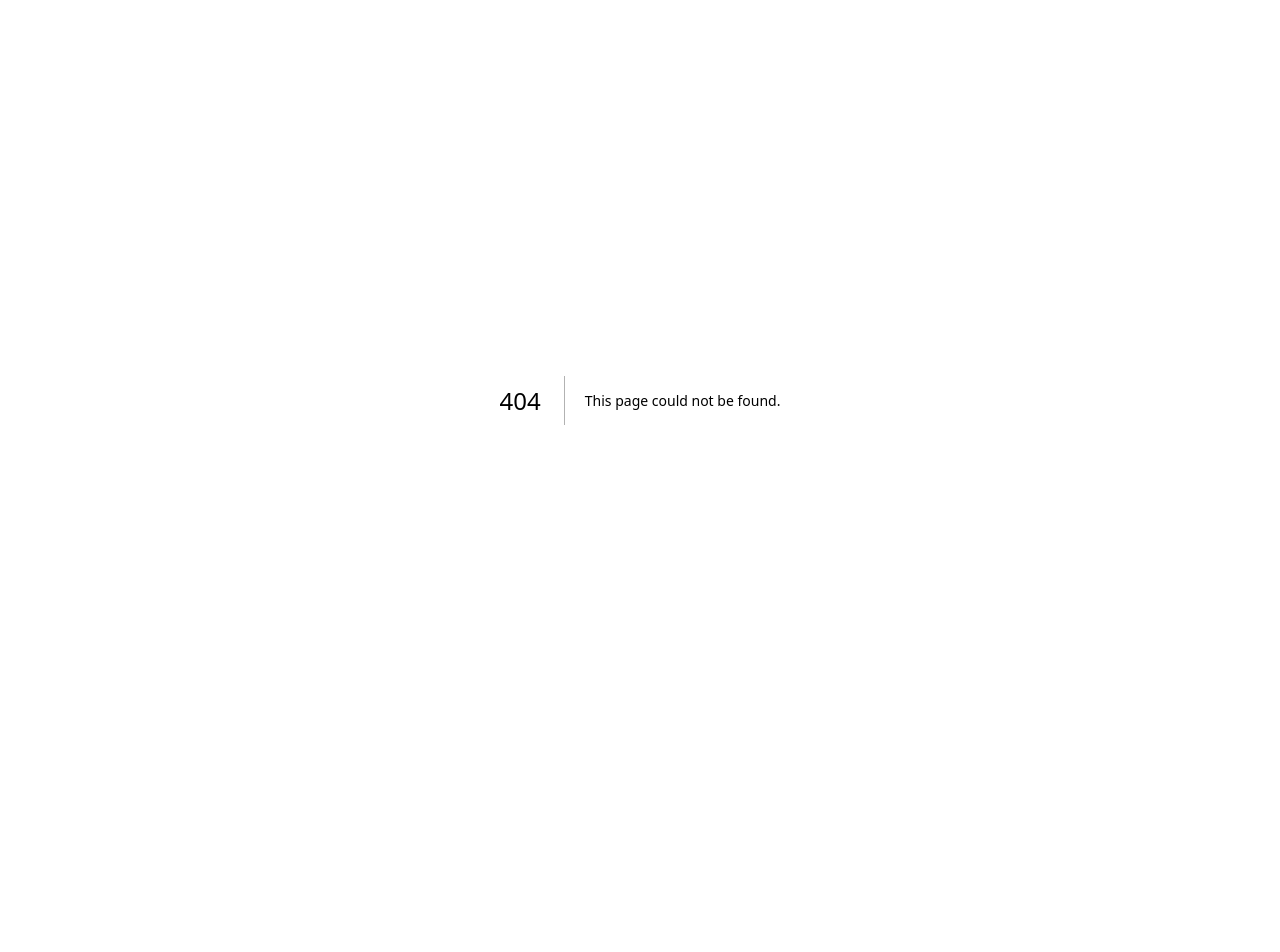
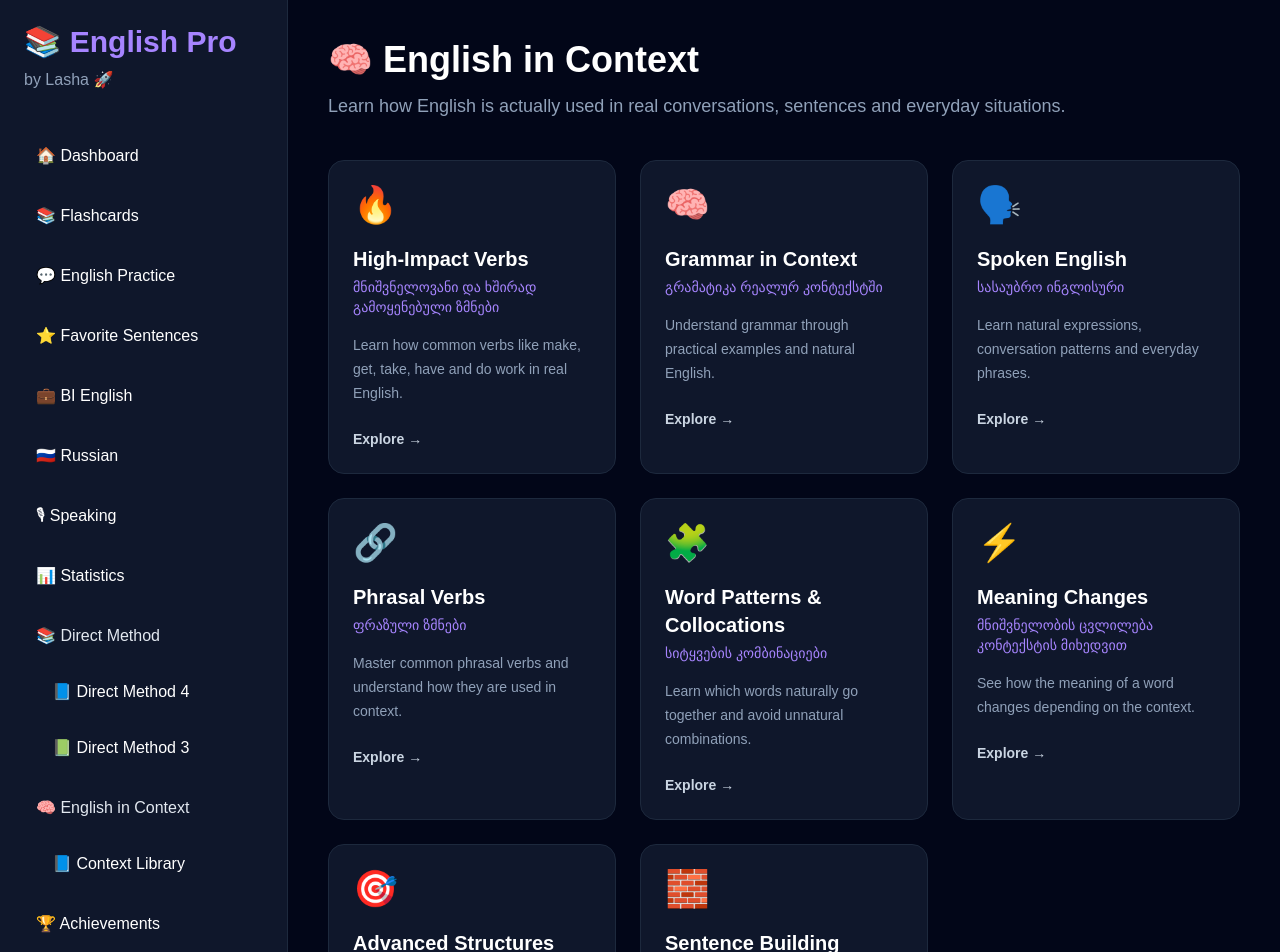
Before and after one commit to powerlasha-byte/english-pro-v2, a Next.js app: page /english-in-context in a window 1280 px wide. Before the commit this address had no page. Shown: the top 952 px of the page. Before the commit the page ends 800 px from the top, so only its background shows below. Built offline with nearby package versions, Linux system fonts and the light colour scheme.

Commit message:
new section

```diff
--- a/app/components/Sidebar.tsx
+++ b/app/components/Sidebar.tsx
@@ -95,6 +95,25 @@ export default function Sidebar() {
           </div>
         </div>
 
+        {/* English in Context */}
+        <div className="space-y-2">
+
+          <div className="block w-full rounded-xl p-3 text-slate-200">
+            🧠 English in Context
+          </div>
+
+          <div className="ml-4 space-y-2">
+
+            <Link
+              href="/english-in-context"
+              className="block w-full rounded-xl p-3 hover:bg-slate-800"
+            >
+              📘 Context Library
+            </Link>
+
+          </div>
+        </div>
+
         <Link
           href="/achievements"
           className="block w-full rounded-xl p-3 hover:bg-slate-800"
--- /dev/null
+++ b/app/english-in-context/page.tsx
@@ -0,0 +1,131 @@
+import Link from "next/link";
+import Layout from "@/app/components/Layout";
+
+const categories = [
+  {
+    id: "high-impact-verbs",
+    icon: "🔥",
+    title: "High-Impact Verbs",
+    georgianTitle: "მნიშვნელოვანი და ხშირად გამოყენებული ზმნები",
+    description:
+      "Learn how common verbs like make, get, take, have and do work in real English.",
+  },
+  {
+    id: "grammar-in-context",
+    icon: "🧠",
+    title: "Grammar in Context",
+    georgianTitle: "გრამატიკა რეალურ კონტექსტში",
+    description:
+      "Understand grammar through practical examples and natural English.",
+  },
+  {
+    id: "spoken-english",
+    icon: "🗣️",
+    title: "Spoken English",
+    georgianTitle: "სასაუბრო ინგლისური",
+    description:
+      "Learn natural expressions, conversation patterns and everyday phrases.",
+  },
+  {
+    id: "phrasal-verbs",
+    icon: "🔗",
+    title: "Phrasal Verbs",
+    georgianTitle: "ფრაზული ზმნები",
+    description:
+      "Master common phrasal verbs and understand how they are used in context.",
+  },
+  {
+    id: "word-patterns",
+    icon: "🧩",
+    title: "Word Patterns & Collocations",
+    georgianTitle: "სიტყვების კომბინაციები",
+    description:
+      "Learn which words naturally go together and avoid unnatural combinations.",
+  },
+  {
+    id: "meaning-changes",
+    icon: "⚡",
+    title: "Meaning Changes",
+    georgianTitle: "მნიშვნელობის ცვლილება კონტექსტის მიხედვით",
+    description:
+      "See how the meaning of a word changes depending on the context.",
+  },
+  {
+    id: "advanced-structures",
+    icon: "🎯",
+    title: "Advanced Structures",
+    georgianTitle: "რთული გრამატიკული სტრუქტურები",
+    description:
+      "Learn advanced structures that make your English more natural and precise.",
+  },
+  {
+    id: "sentence-building",
+    icon: "🧱",
+    title: "Sentence Building",
+    georgianTitle: "წინადადების აგება",
+    description:
+      "Learn how to build longer, clearer and more natural English sentences.",
+  },
+];
+
+export default function EnglishInContextPage() {
+  return (
+    <Layout>
+      <div className="max-w-6xl mx-auto">
+
+        {/* Header */}
+        <div className="mb-10">
+          <h1 className="text-4xl font-bold text-white">
+            🧠 English in Context
+          </h1>
+
+          <p className="mt-3 text-lg text-slate-400">
+            Learn how English is actually used in real conversations,
+            sentences and everyday situations.
+          </p>
+        </div>
+
+        {/* Categories */}
+        <div className="grid gap-6 md:grid-cols-2 xl:grid-cols-3">
+          {categories.map((category) => (
+            <Link
+              key={category.id}
+              href={`/english-in-context/${category.id}`}
+              className="group"
+            >
+              <div className="h-full rounded-2xl border border-slate-800 bg-slate-900 p-6 transition-all duration-200 hover:-translate-y-1 hover:border-violet-500 hover:bg-slate-800">
+
+                {/* Icon */}
+                <div className="text-4xl">
+                  {category.icon}
+                </div>
+
+                {/* Title */}
+                <h2 className="mt-5 text-xl font-bold text-white group-hover:text-violet-400">
+                  {category.title}
+                </h2>
+
+                {/* Georgian title */}
+                <p className="mt-1 text-sm text-violet-400">
+                  {category.georgianTitle}
+                </p>
+
+                {/* Description */}
+                <p className="mt-4 text-sm leading-6 text-slate-400">
+                  {category.description}
+                </p>
+
+                {/* Button */}
+                <div className="mt-6 text-sm font-semibold text-slate-300 group-hover:text-white">
+                  Explore →
+                </div>
+
+              </div>
+            </Link>
+          ))}
+        </div>
+
+      </div>
+    </Layout>
+  );
+}
```
